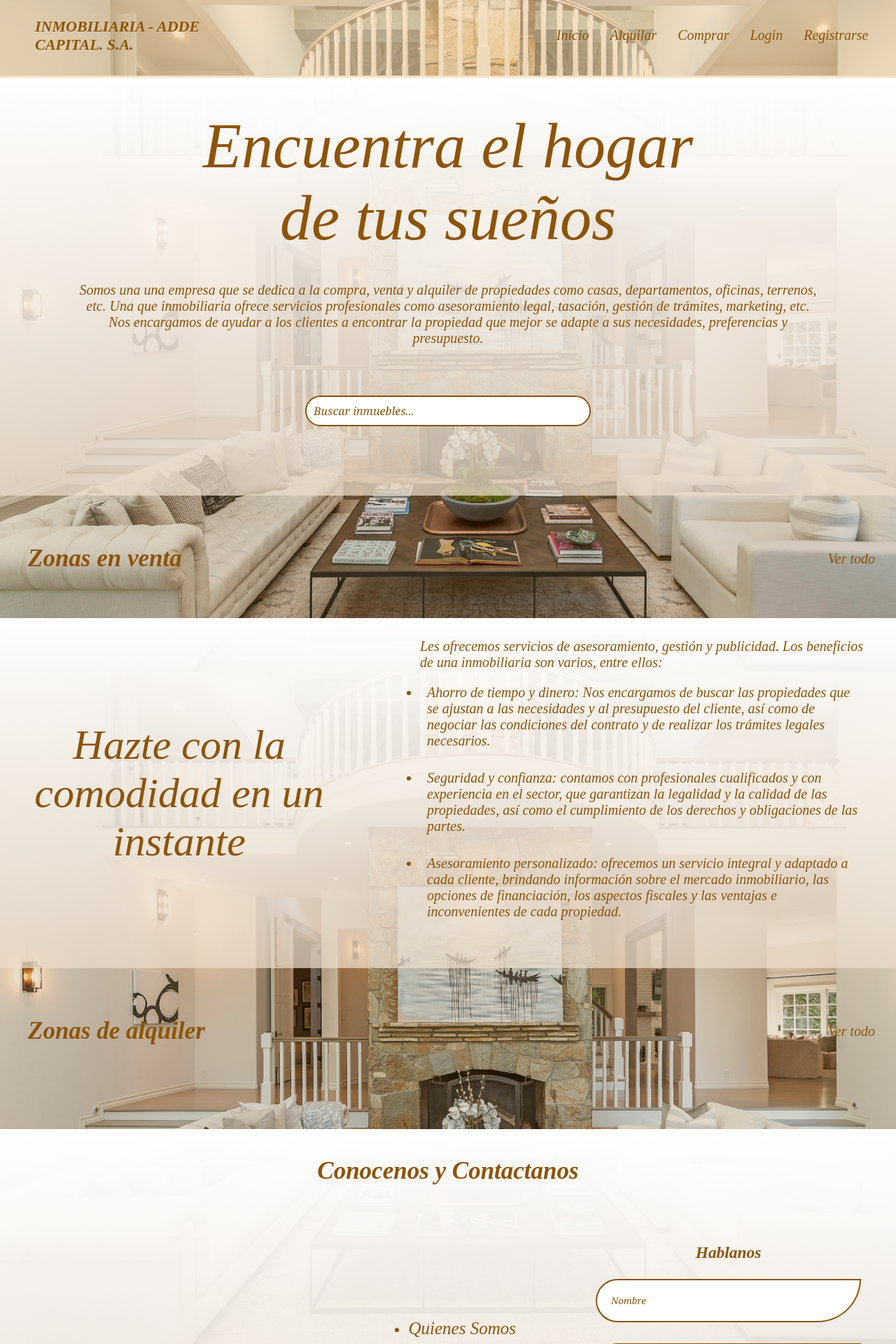
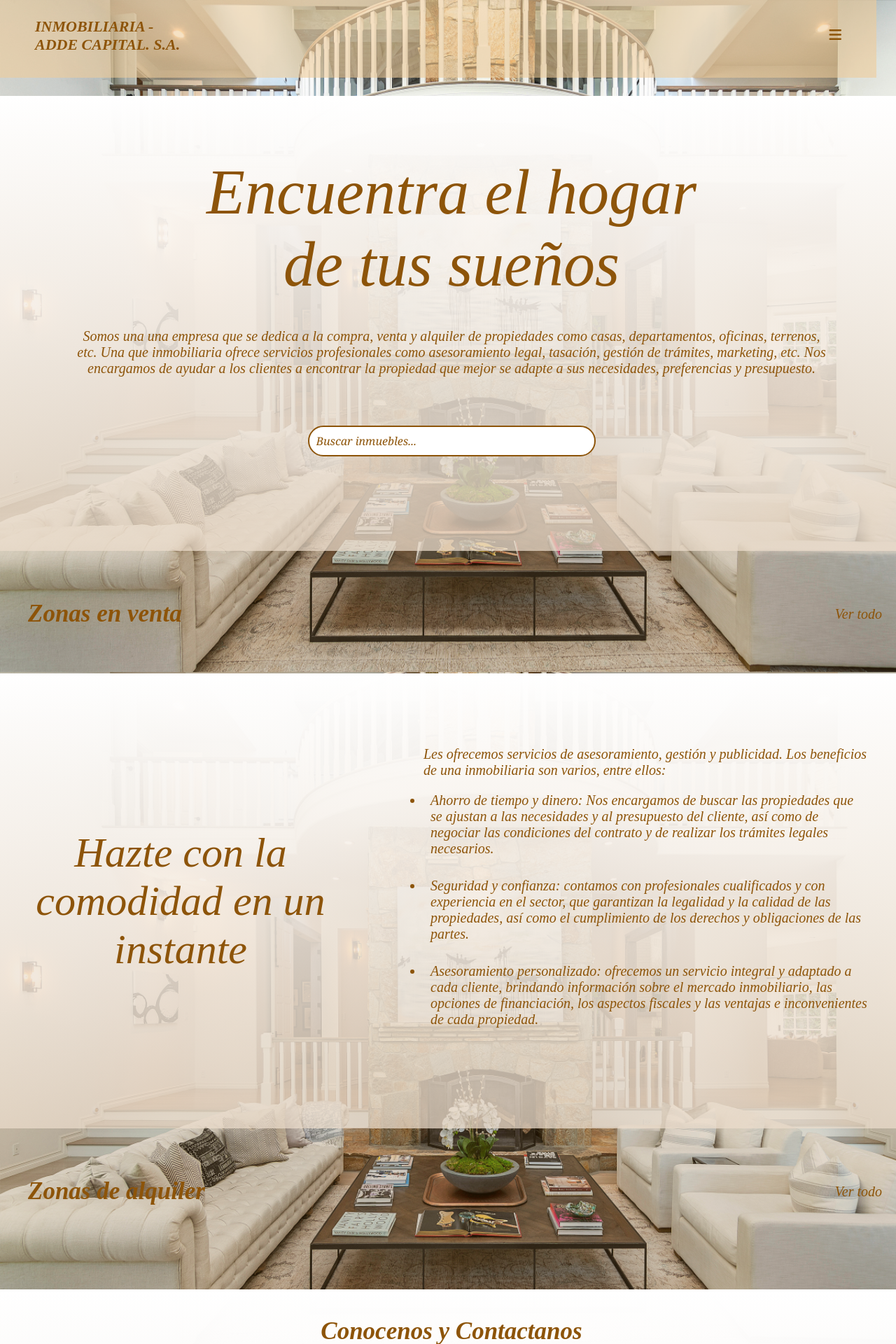
Before and after one commit to aldayan/Inmobiliaria, a PHP site: page /index.php in a window 1280 px wide. Shown: the top 1920 px of the page at 70% size. Run offline with PHP 8.4, Linux system fonts and the light colour scheme; some libraries are stand-ins or nearby versions.

Commit message:
arreglos

```diff
--- a/assets/css/style-index.css
+++ b/assets/css/style-index.css
@@ -1022,25 +1022,212 @@ footer{
 
 /*------------------------------------------*/
 
-@media (max-width: 1200px) {
-    .informacion-contacto {
-        justify-content: center;
+@media (max-width: 1350px) {
+
+
+ .menu .container{
+    width: 90%;
+    display: flex;
+    justify-content: space-between;
+
+ }
+
+ .menu-boton{
+   display: block;
+
+ }
+
+ .menu-enlaces{
+    position: fixed;
+    top: 10vh;
+    left: 0;
+    right: 0;
+    width: 100%;
+    height: 100%;
+    background: rgba(240, 203, 152, 0.973);
     flex-direction: column;
+    line-height: 100px;
+    transition: all 0.5s ease;
+    align-items: center;
+
+    transform: translateX(-100%);
  }
-    .img-contacto {
+
+ .menu-enlaces .active{
+    transform: translateX(0);
+ }
+
+ .buscador-pizarra .container{
+    width: auto;
+    margin-top:  129px;
+    height: 650px;
+   margin-right: -10px;
+  }
+
+  .cartulinas{
+    width: auto;
+    height: 650px;
+    margin-right: -10px;
+
+  }
+
+
+  .zonas-ventas .container, .zonas-alquiler .container{
+    width: auto;
     display: flex;
-        justify-content: center;
-        margin: 0px;
+    background: rgba(141, 84, 9, 0.192);
+    padding-top: 30px;
+    margin-right: -10px;
+
 }
-    .lista-contacto {
+
+.caja-inmobiliaria {
+    margin: 15px;
+    width: 500px;
+    height: 500px;
+    border-radius: 10px;
+    background-size: cover;
+    box-shadow: 0px 0px 20px rgb(141, 84, 9);
+    transition: 0.5s;
+
+}
+
+.desplazar{
+    margin-left: 457px;
+    margin-top: -6px;
+   position: absolute;
+    cursor: pointer;
+}
+
+
+
+.caja-contenido {
+    width: auto;
+    height: auto;
+    background: linear-gradient(rgba(138, 84, 14, 0.692), rgba(211, 127, 32, 0.959));
+    opacity: 0;
+    border-radius: 10px;
+    color: white;
+    font-size: 15px;
+    font-style: oblique;
+    font-family: 'Times New Roman', Times, serif;
+    transition: 0.5s;
+}
+
+
+.cabecera{
+    display: flex;
+    flex-direction: column;
+    align-items: center;
+}
+.contenido-cabecera{
+    margin-top: 10px;
+}
+.nombre{
+    font-size: 30px;
+}
+.costo{
+    margin-top: -5px;
+    margin-bottom: 10px;
+    font-size: 20px;
+}
+.descripcion{
+    margin-top: 50px;
+    width: 100%;
+    height: 150px;
+    margin-bottom: 0px;
+    text-align: left;
+    overflow: auto;
+    position: relative;
+    padding: 10px;
+    font-size: 17px;
+}
+hr {
+    width: 100%;
+    background: white;
+    margin-top: 30px;
+}
+
+.cuerpo{
+    display: flex;
+    justify-content: space-between;
+    align-items: center;
+    margin-top: 10px;
+}
+
+
+.caja-inmobiliaria:hover .caja-contenido {
+    opacity: 1;
+
+    border-radius: 10px;
+    transition: 1s;
+    width: 480px;
+    height: 480px;
+
+
+}
+
+.caja-inmobiliaria:hover{
+    width: 500px;
+}
+
+.caja-contenido:hover{
+    width: 480px;
+    height: 480px;
+
+}
+
+  .contactos .container{
+    width: auto;
    display: flex;
    flex-direction: column;
    justify-content: center;
+   align-items: center;
+   margin-right: -10px;
+
 }
-    .contacto-form {
-        width: 60%;
+.informacion-contacto{
+    display: flex;
+    flex-direction: column;
 }
+
+.lista-contacto{
+    display: flex;
+    flex-direction: column;
+    justify-content: center;
+    align-items: center;
+    margin: 20px;
 }
+.lista-informacion{
+    display: flex;
+    flex-direction: column;
+    margin-left: -20px;
+}
+
+
+.contacto{
+
+    display: flex;
+    flex-direction: column;
+    align-items: center;
+}
+
+.contacto-form{
+    display: flex;
+    justify-content: center;
+    align-items: center;
+}
+
+.contacto-input, .contacto-boton{
+    width: 500px;
+}
+
+}
+
+
+
+
+
 
 .filtro{
     display: none;
```
Lines whose indentation alone changed are shown as unchanged.
